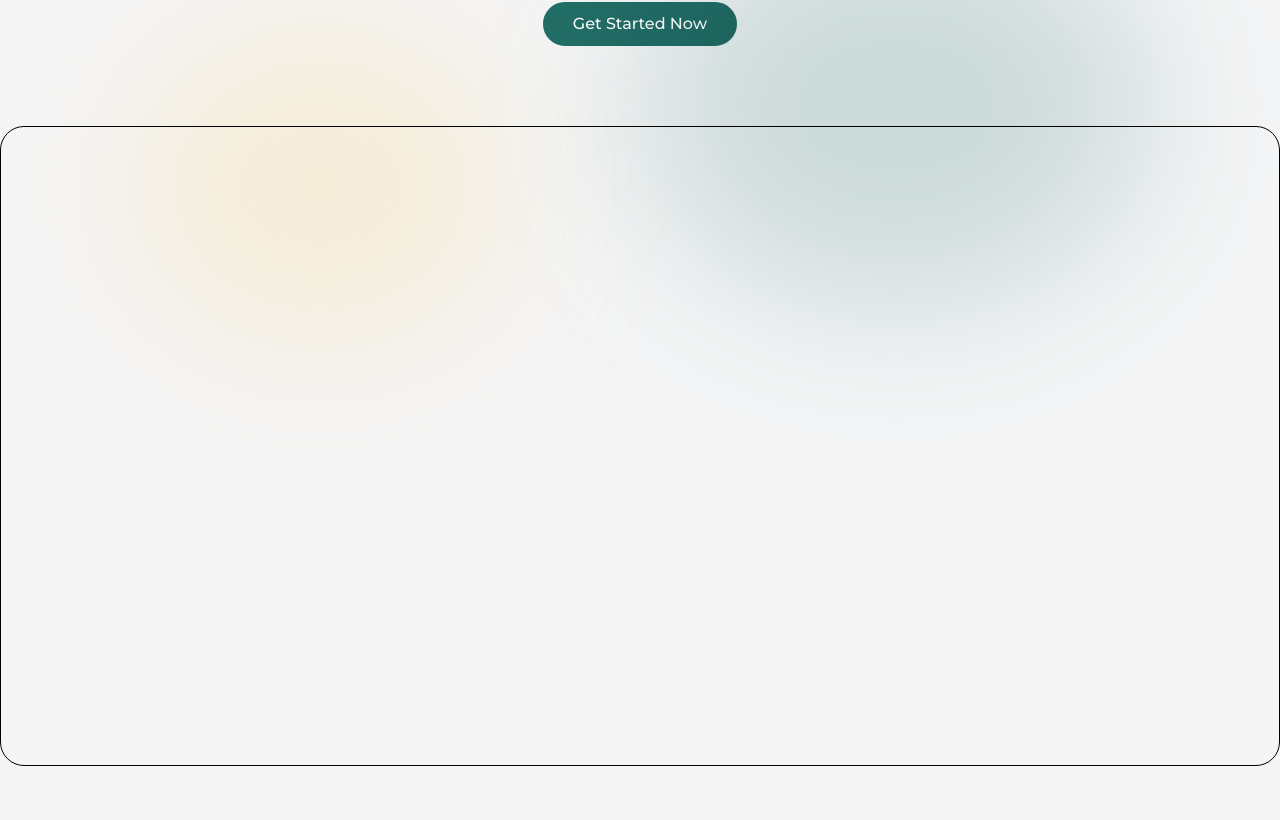
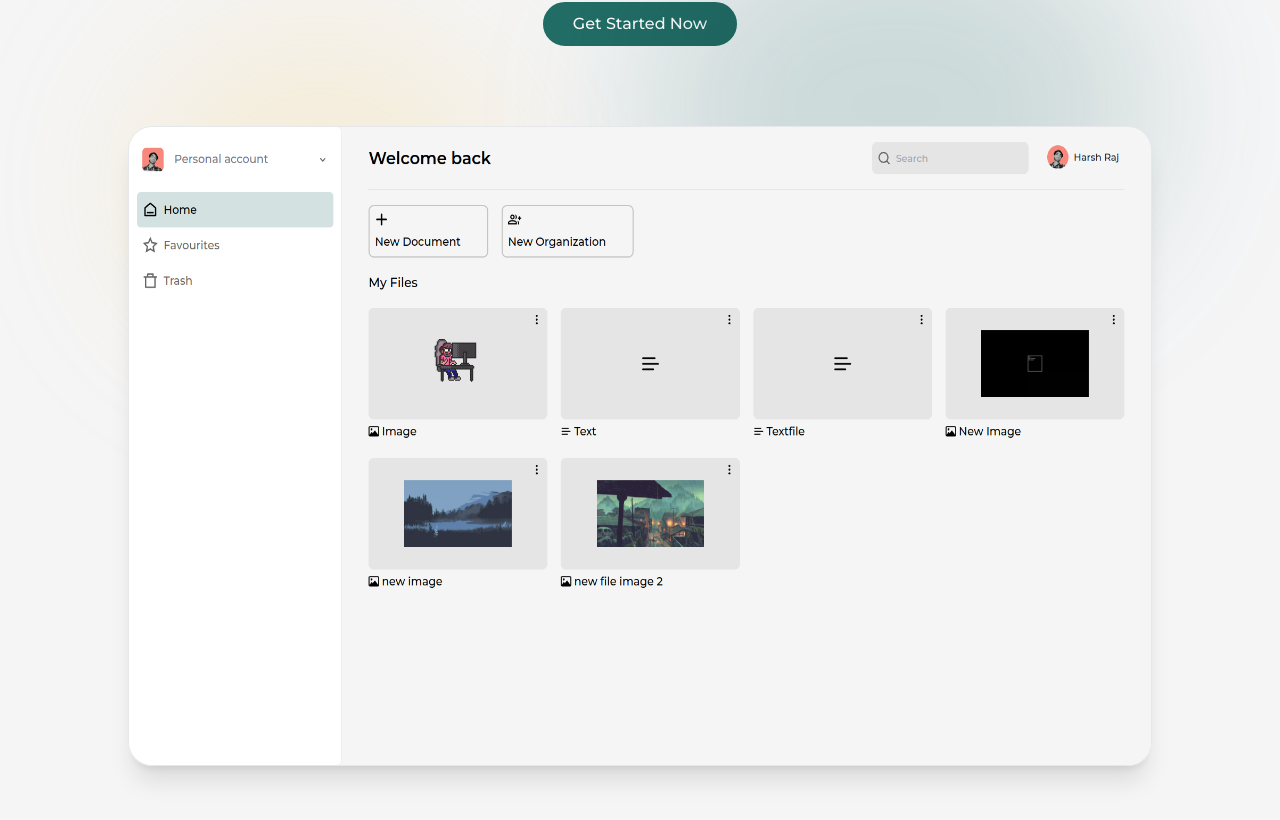
Before and after one commit to harsh661/FileHeaven, a Next.js app: page / in a window 1280 px wide. Shown: the part 374-1194 px from the top of the page. Built offline with nearby package versions, Linux system fonts and the light colour scheme; no server answers.

Commit message:
feat: add dashboard image to homepage

```diff
--- a/app/(root)/page.tsx
+++ b/app/(root)/page.tsx
@@ -1,4 +1,5 @@
 import Button from "@/components/ui/button";
+import Image from "next/image";
 import Link from "next/link";
 
 export default function Home() {
@@ -11,8 +12,8 @@ export default function Home() {
         <Button>Get Started Now</Button>
       </Link>
 
-      <div className="rounded-3xl border border-black w-full max-w-screen-xl h-[80vh] my-20">
-
+      <div className="relative rounded-3xl overflow-hidden border shadow-xl w-4/5 max-w-screen-xl h-[80vh] my-20 z-50">
+        <Image src={'/assets/dashboard.png'} alt="Dashboard" fill className="z-50"/>
       </div>
 
       <div className="shape1"></div>
```
Also changed, not shown: public/assets/dashboard.png (added).
